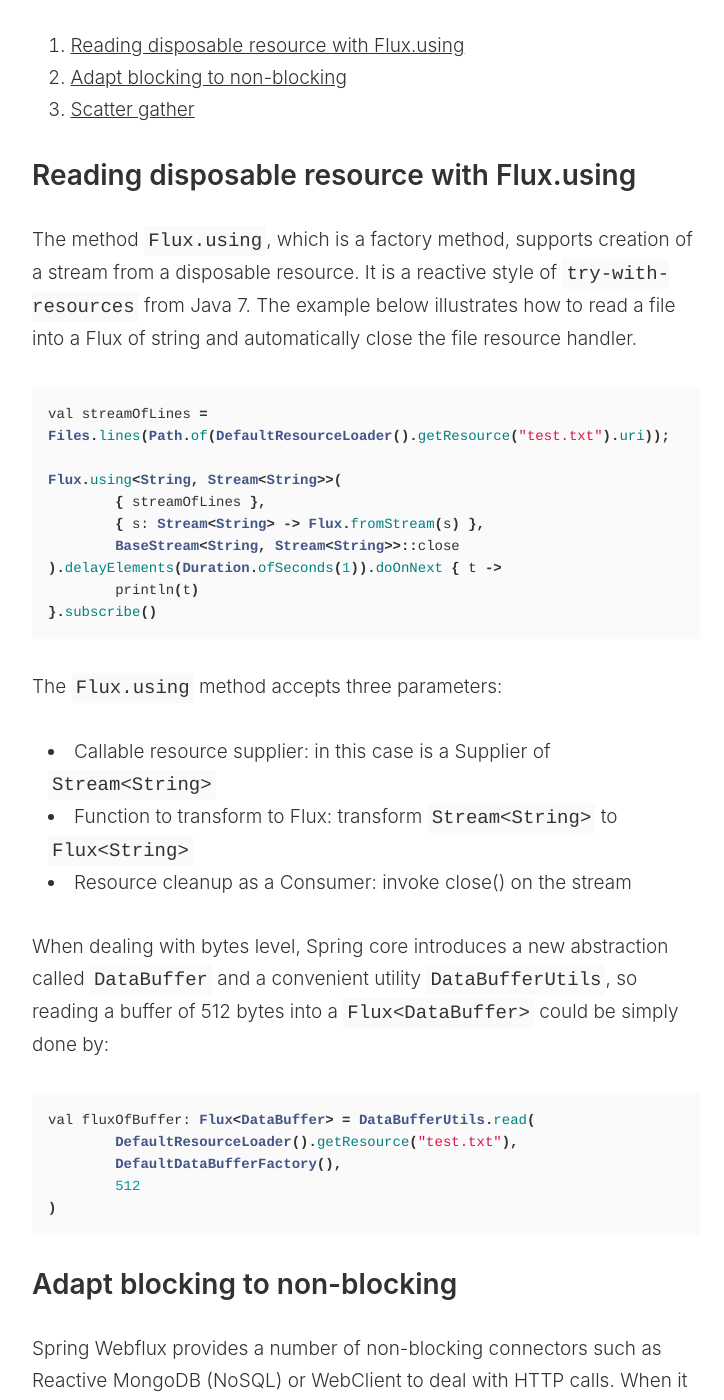
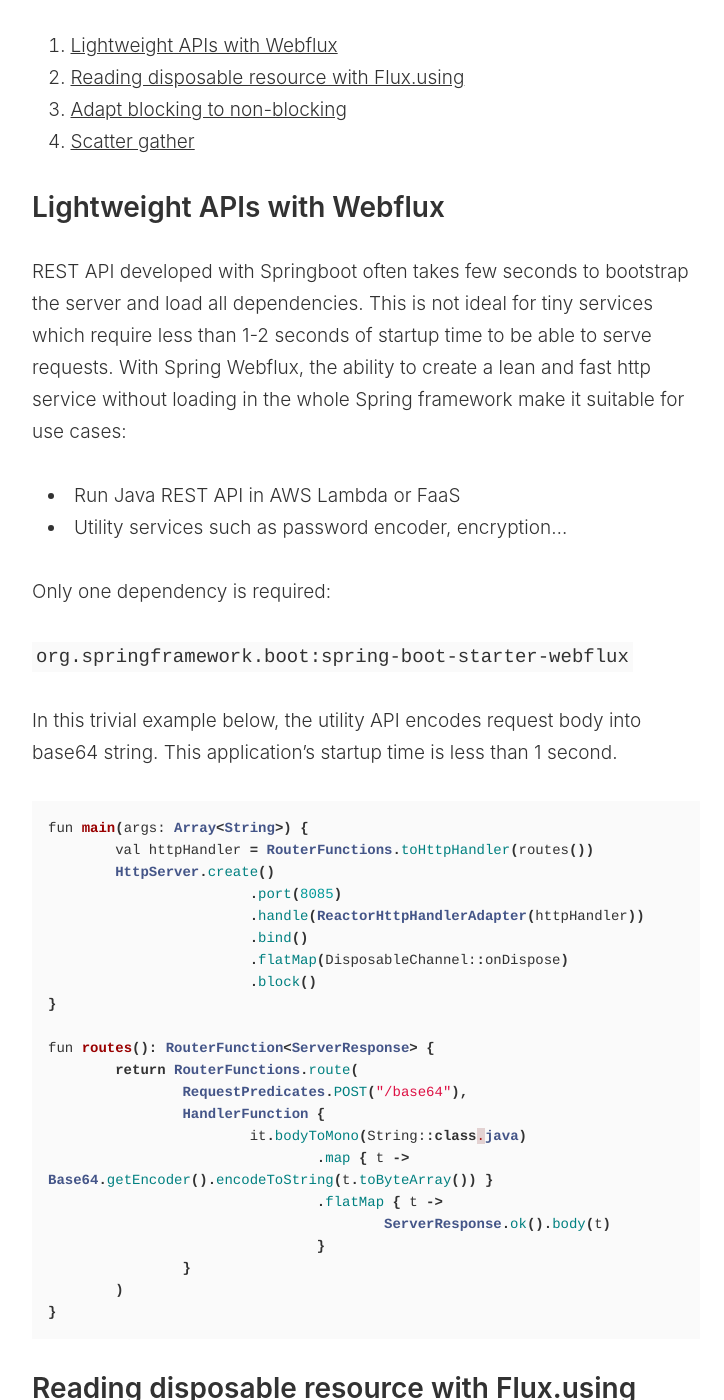
Before and after one commit to thanhnamit/thanhnamit.github.io, a Jekyll site: the page built from _posts/2019-06-19-reactive-techniques.markdown, in a window 1280 px wide and 1400 px high, scrolled down 515 px. Shown: the whole window, without its empty margins (274-998 px from the left). Built offline with Jekyll 4.4.1, drawn with Linux system fonts in a browser that asks for light colours; comment, search, counter and statistics services are not loaded.

Commit message:
Add new reactive tips

````diff
--- a/_posts/2019-06-19-reactive-techniques.markdown
+++ b/_posts/2019-06-19-reactive-techniques.markdown
@@ -12,6 +12,48 @@ with Spring Webflux and Reactor framework.
 
 1. TOC
 {:toc}
+
+## Lightweight APIs with Webflux
+
+REST API developed with Springboot often takes few seconds to bootstrap the server and load
+all dependencies. This is not ideal for tiny services which require less than 1-2 seconds of
+startup time to be able to serve requests. With Spring Webflux, the ability to create a lean and fast
+http service without loading in the whole Spring framework make it suitable for use cases:
+- Run Java REST API in AWS Lambda or FaaS
+- Utility services such as password encoder, encryption...
+
+Only one dependency is required:
+
+`org.springframework.boot:spring-boot-starter-webflux`
+
+In this trivial example below, the utility API encodes request body into base64 string. This application's
+startup time is less than 1 second.
+
+```java
+fun main(args: Array<String>) {
+	val httpHandler = RouterFunctions.toHttpHandler(routes())
+	HttpServer.create()
+			.port(8085)
+			.handle(ReactorHttpHandlerAdapter(httpHandler))
+			.bind()
+			.flatMap(DisposableChannel::onDispose)
+			.block()
+}
+
+fun routes(): RouterFunction<ServerResponse> {
+	return RouterFunctions.route(
+		RequestPredicates.POST("/base64"),
+		HandlerFunction {
+			it.bodyToMono(String::class.java)
+				.map { t -> Base64.getEncoder().encodeToString(t.toByteArray()) }
+				.flatMap { t ->
+					ServerResponse.ok().body(t)
+				}
+		}
+	)
+}
+```
+<p/>
 
 ## Reading disposable resource with Flux.using
 
````
